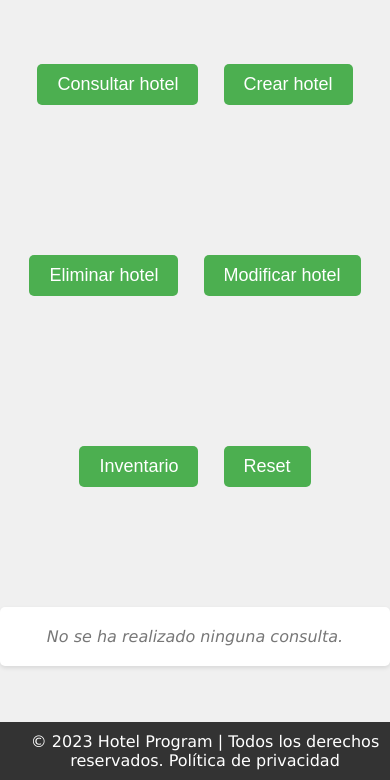
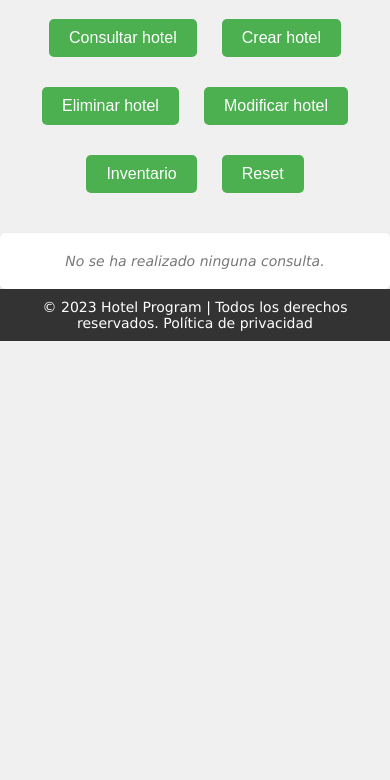
Before and after one commit to AliciaoE/Hotelero, a plain HTML site: page docs/index.html in a window 390 px wide. Shown: the part 64-844 px from the top of the page. Drawn offline with Linux system fonts and the light colour scheme.

Commit message:
modificamos formato para diferentes dispositivos

```diff
--- a/docs/ccs/Estilo2.css
+++ b/docs/ccs/Estilo2.css
@@ -1,6 +1,6 @@
 /* Estilo general del cuerpo del documento */
 body {
-  font-family: Verdana, Geneva, Tahoma, sans-serif, sans-serif;
+  font-family: Verdana, Geneva, Tahoma, sans-serif;
   margin: 0;
   padding: 0;
   background-color: #f0f0f0;
@@ -36,10 +36,8 @@ button {
   border-radius: 5px;
   cursor: pointer;
   transition: background-color 0.3s ease;
-  margin-bottom: 100px;
-  margin-top: 50px;
+  margin-bottom: 20px;
 }
-
 
 button:hover {
   background-color: #45a049;
@@ -74,17 +72,6 @@ footer {
   color: #fff;
   padding: 10px;
   text-align: center;
-  margin-top: 100px;
-}
-
-footer {
-  background-color: #333;
-  color: #fff;
-  text-align: center;
-  padding: 10px;
-  position: fixed;
-  bottom: 0;
-  width: 100%;
 }
 
 footer p {
@@ -101,3 +88,22 @@ footer a {
 footer a:hover {
   color: #ccc;
 }
+
+/* Media Queries para dispositivos móviles y tabletas */
+@media only screen and (max-width: 768px) {
+  header h1 {
+    font-size: 28px;
+  }
+
+  button {
+    font-size: 16px;
+  }
+
+  #resultado {
+    font-size: 14px;
+  }
+
+  footer {
+    font-size: 14px;
+  }
+}
```
